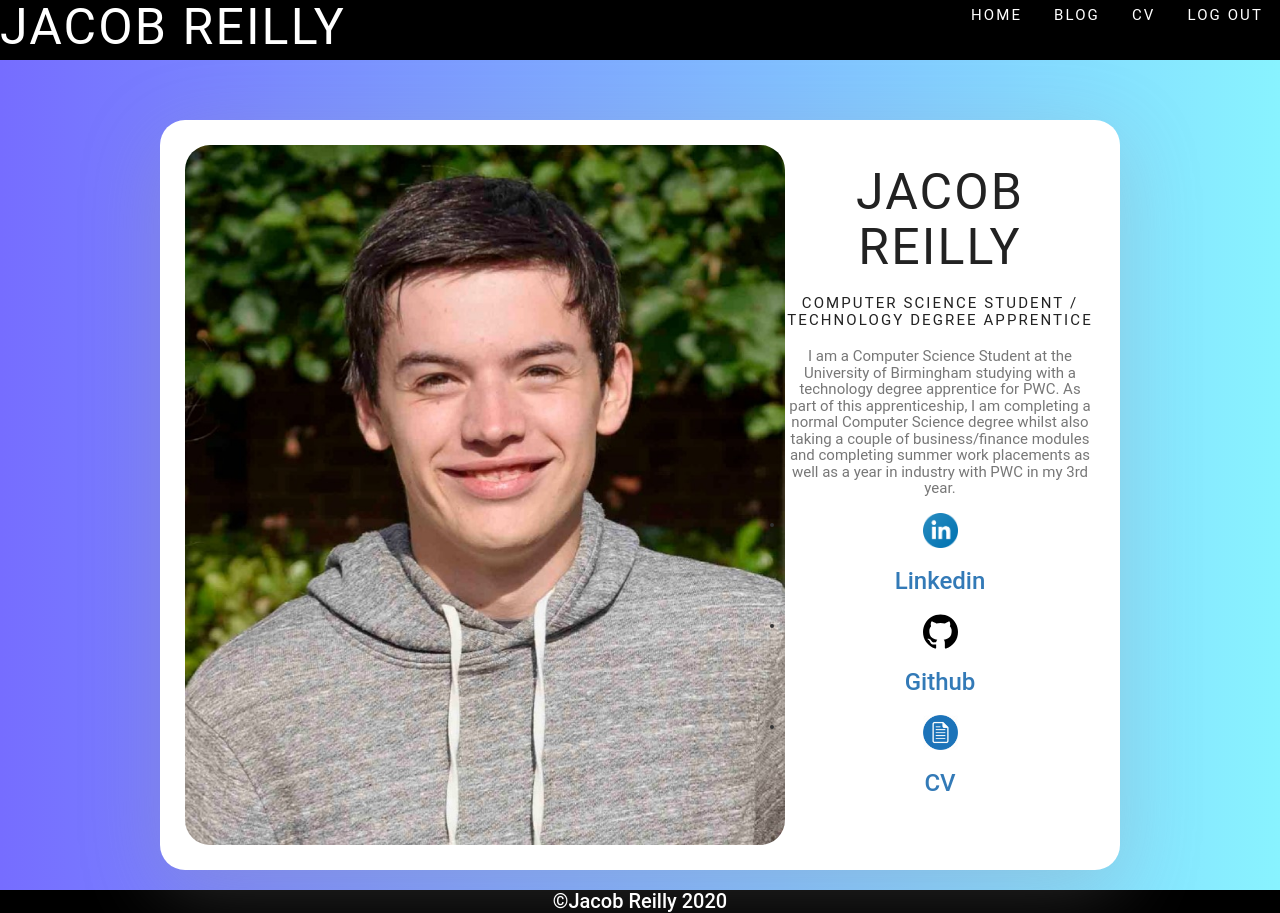
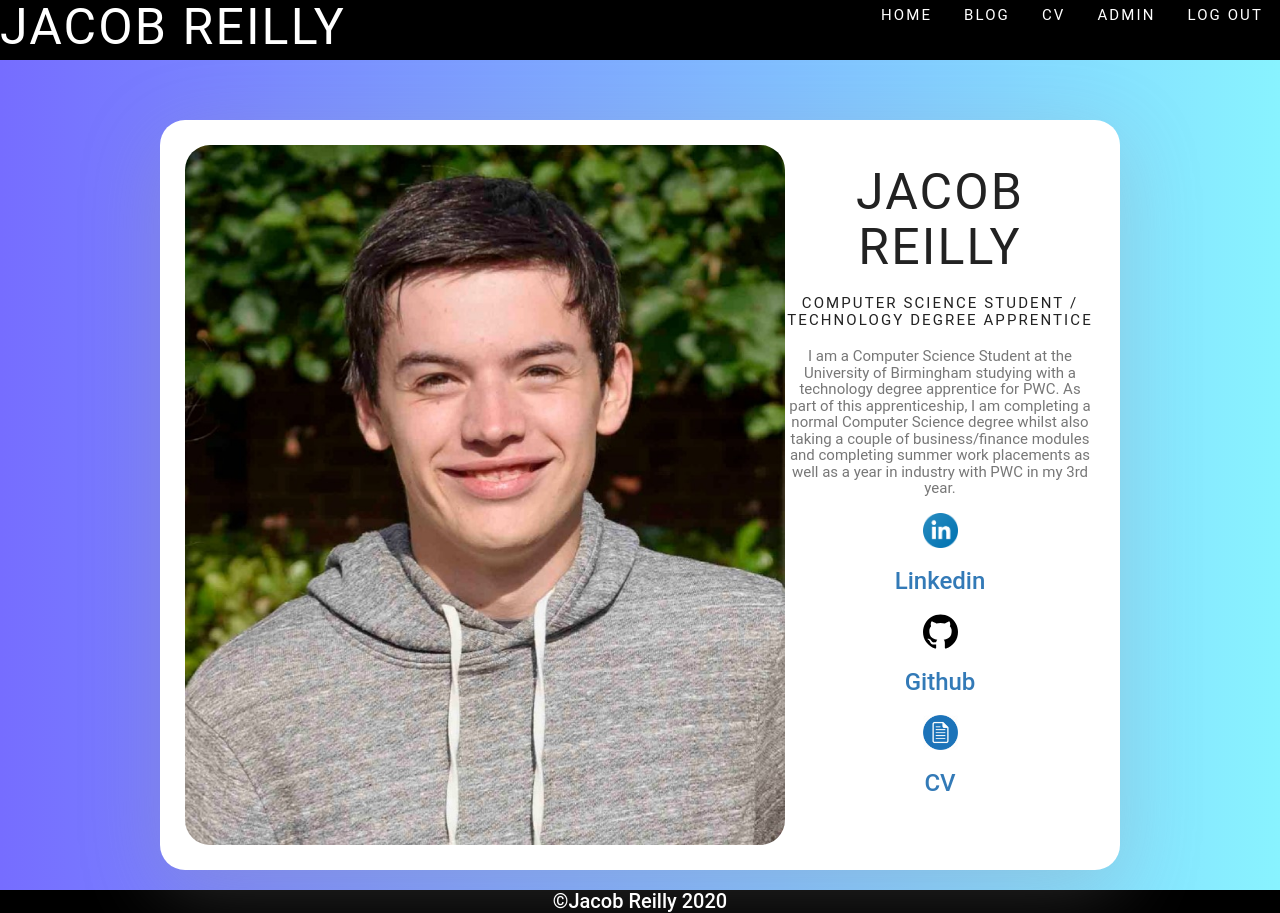
Before and after one commit to Reilly910/BridgingCoursework, a Django app: page / in a window 1280 px wide. Run offline with Django 3.2, Linux system fonts and the light colour scheme; the visitor is signed in with stand-in values (Sample User, id 1); some libraries are stand-ins or nearby versions.

Commit message:
Added Admin View

```diff
--- a/blog/static/css/blog.css
+++ b/blog/static/css/blog.css
@@ -194,3 +194,10 @@ a, a:hover{
     right: 0;
     width: 100%;
     height: 100%;
+  }
+
+  .icon-links{
+
+    list-style-type: none;
+
+  }
--- a/blog/templates/blog/base.html
+++ b/blog/templates/blog/base.html
@@ -15,11 +15,19 @@
             <!--<a href="/"><img src = "{% static 'Name.jpg' %}" class="header-name" style="height:50px;"></a>-->
             <a href="/"><h1 class="page-name">Jacob Reilly</h1></a>
             <ul class="navbar">
+
+
                 {% if user.is_authenticated %}
                     <li><a href="/accounts/logout">Log Out</a></li>
                 {%else%}
                     <li><a href="/accounts/login">Login</a></li>
                 {%endif%}
+
+                {% if user.is_superuser %}
+
+                    <li><a href="/admin">Admin</a></li>
+
+                {% endif %}
 
                 <li><a href="/CV">CV</a></li>
                 <li><a href="/posts">Blog</a></li>
--- a/blog/templates/blog/main_page.html
+++ b/blog/templates/blog/main_page.html
@@ -11,7 +11,7 @@
     <h3 id="profile-about">I am a Computer Science Student at the University of Birmingham studying with a technology degree apprentice for PWC.
         As part of this apprenticeship, I am completing a normal Computer Science degree whilst also taking a couple of business/finance modules
         and completing summer work placements as well as a year in industry with PWC in my 3rd year.</h3>
-    <ul>
+    <ul class="icon-links">
 
         <li><a href="https://www.linkedin.com/in/jacob-reilly-8437031a3/"><img class="icon" src="{% static 'linkedin.png' %}"><h3>Linkedin</h3></a></li>
         <li><a href="https://github.com/Reilly910"><img class="icon" src="{% static 'github.svg' %}"><h3>Github</h3></a></li>
```
